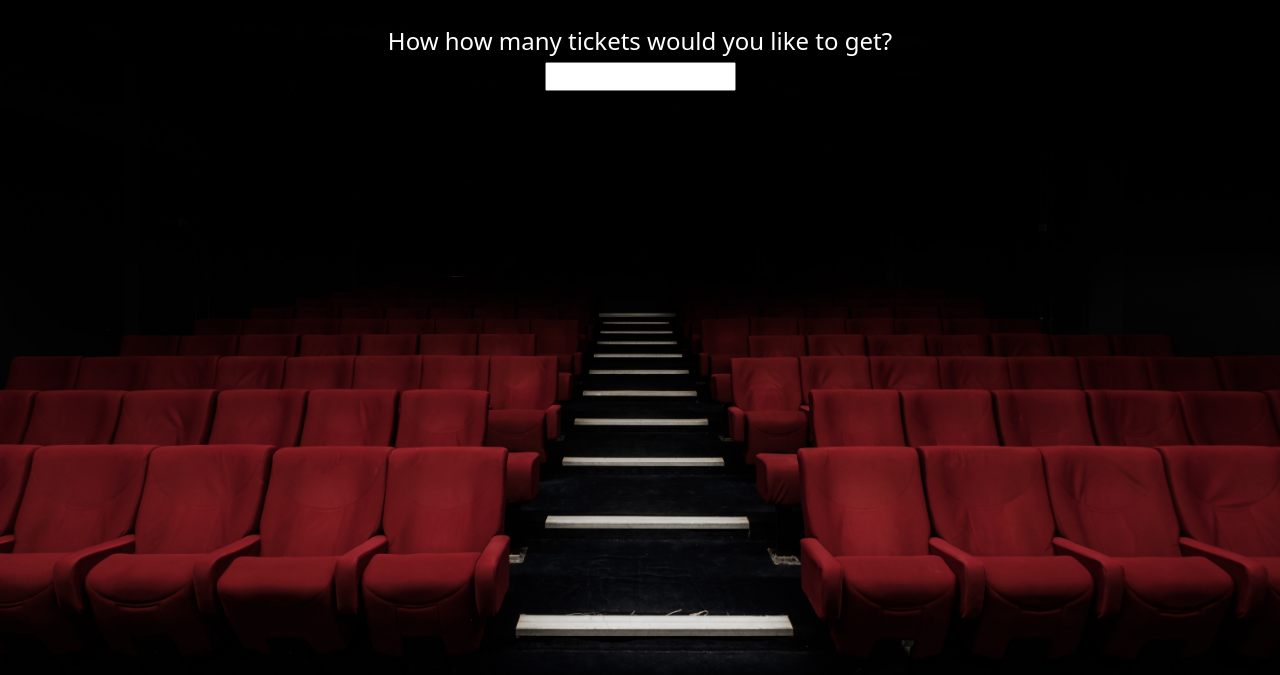
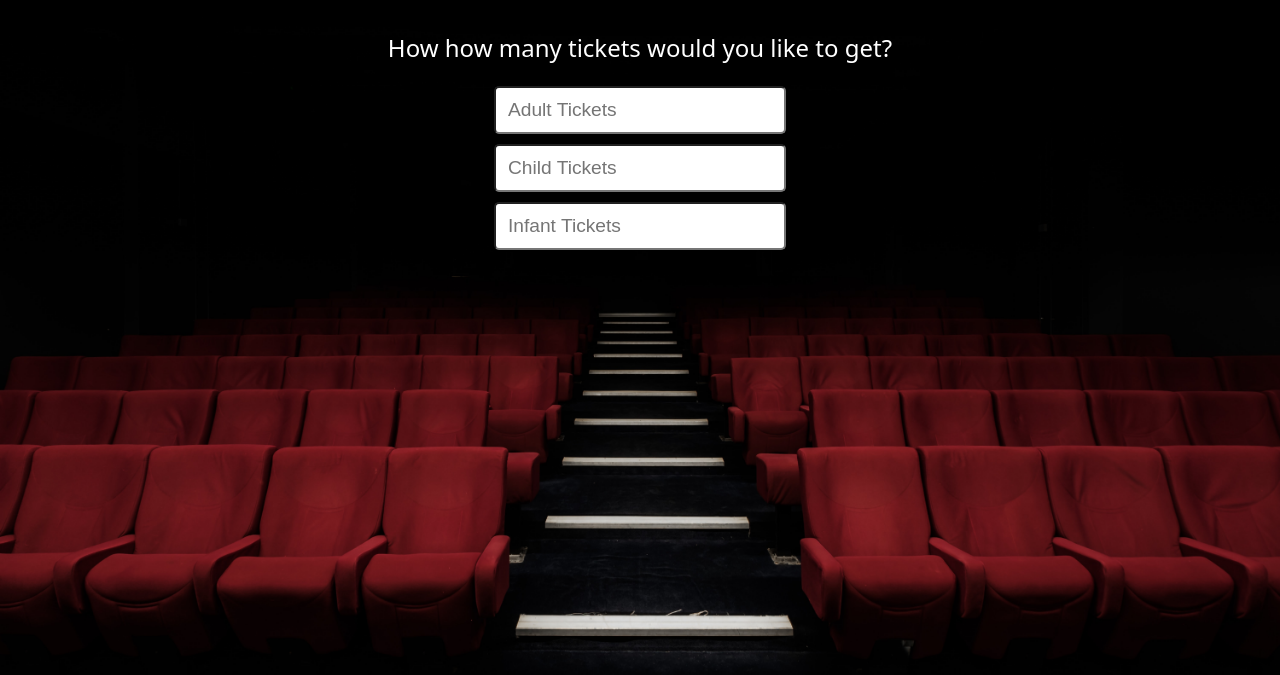
Before and after one commit to Abid-dev/cinema-tickets-js, a website: page index.html in a window 1280 px wide. Shown: the part 125-800 px from the top of the page. Drawn offline with Linux system fonts and the light colour scheme.

Commit message:
split up tickets for adults, infant and child

```diff
--- a/index.html
+++ b/index.html
@@ -16,8 +16,12 @@
 
         <div class="section-wrapper" id="input-section">
             <h1>Input Section</h1>
-            <label for="number-of-tickets">How how many tickets would you like to get?</label>
-            <input type="number" name="number-of-tickets" id="number-of-tickets">
+            <form action="">
+                <label for="adult-tickets">How how many tickets would you like to get?</label>
+                <input type="number" name="adult-tickets" id="adult-tickets" placeholder="Adult Tickets">
+                <input type="number" name="child-tickets" id="child-tickets" placeholder="Child Tickets">
+                <input type="number" name="infant-tickets" id="infant-tickets" placeholder="Infant Tickets">
+            </form>
         </div>
     </div>
 
--- a/styles.css
+++ b/styles.css
@@ -34,9 +34,18 @@ html {
 
 label, input, select, textarea{
     display: block;
-    padding: 5px;
+    padding: 12px;
+    margin-bottom: 4px;
 }
 
 label {
     font-size: 1.5em;
 }
+
+input {
+    height: 20px;
+    margin: 10px auto;
+    width: 50%;
+    font-size: 1.2em;
+    border-radius: 5px;
+}
```
